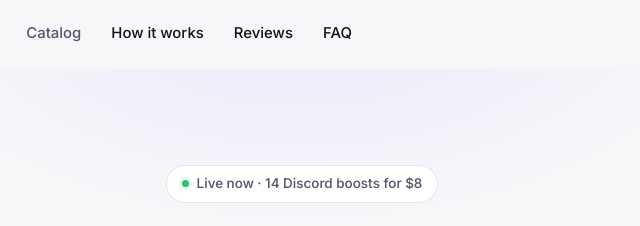
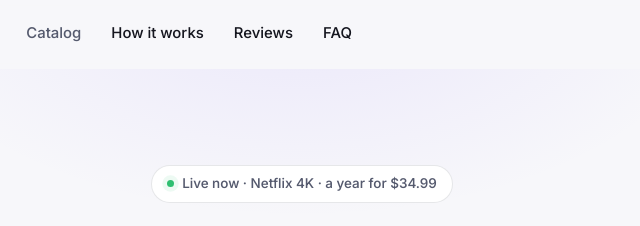
Before and after one commit to SpEc012/upgradehub, a plain HTML site: page index.html in a window 1280 px wide. Shown: the top 226 px of the page, 338-978 px from the left. Drawn offline with Linux system fonts and the light colour scheme.

Commit message:
Rotate the hero badge through multiple live promos (#7)
Replace the fixed "14 Discord boosts for $8" badge with a pool of nine
promos: random pick on load, then a gentle fade swap every ~5 seconds
(static under prefers-reduced-motion). Add a soft pulse to the live dot.


Claude-Session: https://claude.ai/code/session_01LoMzRLNNzEbV9bzMra49zv

Co-authored-by: Claude <noreply@anthropic.com>

```diff
--- a/assets/css/style.css
+++ b/assets/css/style.css
@@ -447,6 +447,28 @@ img, svg { display: block; }
     border-radius: 50%;
     background: var(--success);
     box-shadow: 0 0 0 3px var(--success-soft);
+    animation: badge-pulse 2.4s ease-in-out infinite;
+}
+
+@keyframes badge-pulse {
+    0%, 100% { box-shadow: 0 0 0 3px var(--success-soft); }
+    50% { box-shadow: 0 0 0 6px rgba(47, 191, 113, 0.06); }
+}
+
+[data-badge-rotator] {
+    display: inline-block;
+    opacity: 1;
+    transform: none;
+    transition: opacity 0.26s var(--ease), transform 0.26s var(--ease);
+}
+
+[data-badge-rotator].is-swapping {
+    opacity: 0;
+    transform: translateY(-4px);
+}
+
+@media (prefers-reduced-motion: reduce) {
+    .hero__badge-dot { animation: none; }
 }
 
 .hero h1 {
--- a/assets/js/site.js
+++ b/assets/js/site.js
@@ -149,6 +149,38 @@
             running = true;
             requestAnimationFrame(function () { draw(false); });
         }
+    }
+
+    /* ---------------- hero badge rotator ---------------- */
+    function initBadgeRotator() {
+        var el = document.querySelector('[data-badge-rotator]');
+        if (!el) return;
+
+        var prompts = [
+            'Nitro + Boosts · a full year for $40',
+            '14 server boosts · Level 3 for $8',
+            'Spotify Premium · 12 months for $30',
+            'Netflix 4K · a year for $34.99',
+            'YouTube Premium + Music · $45/yr',
+            'HBO Max Ultimate · $45 for the year',
+            'Adobe Creative Cloud · $64.99/yr, save 90%',
+            'Avg ticket response · under 5 minutes',
+            'Every plan covered by full-term warranty'
+        ];
+
+        var i = Math.floor(Math.random() * prompts.length);
+        el.textContent = 'Live now · ' + prompts[i];
+
+        if (window.matchMedia('(prefers-reduced-motion: reduce)').matches) return;
+
+        setInterval(function () {
+            i = (i + 1) % prompts.length;
+            el.classList.add('is-swapping');
+            setTimeout(function () {
+                el.textContent = 'Live now · ' + prompts[i];
+                el.classList.remove('is-swapping');
+            }, 260);
+        }, 5200);
     }
 
     /* ---------------- theme ---------------- */
@@ -496,6 +528,7 @@
     /* ---------------- boot ---------------- */
     function boot() {
         initStars();
+        initBadgeRotator();
         initTheme();
         initNav();
         initModal();
--- a/index.html
+++ b/index.html
@@ -131,7 +131,7 @@
             <div class="container">
                 <span class="hero__badge" data-reveal>
                     <span class="hero__badge-dot"></span>
-                    Live now · 14 Discord boosts for $8
+                    <span data-badge-rotator>Live now · Save up to 90% on premium plans</span>
                 </span>
                 <h1 data-reveal>Premium subscriptions, <em>minus the premium price.</em></h1>
                 <p class="hero__sub" data-reveal>
```
